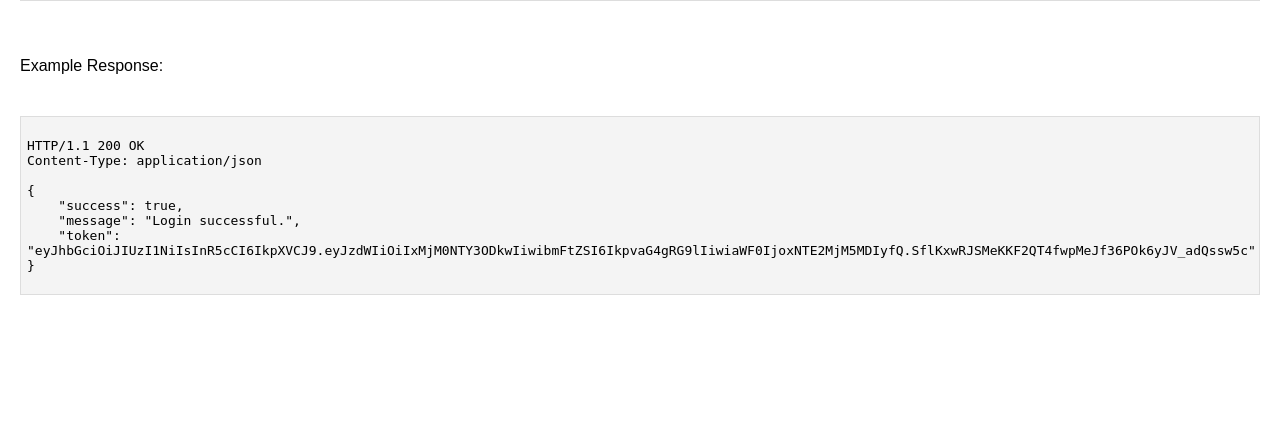
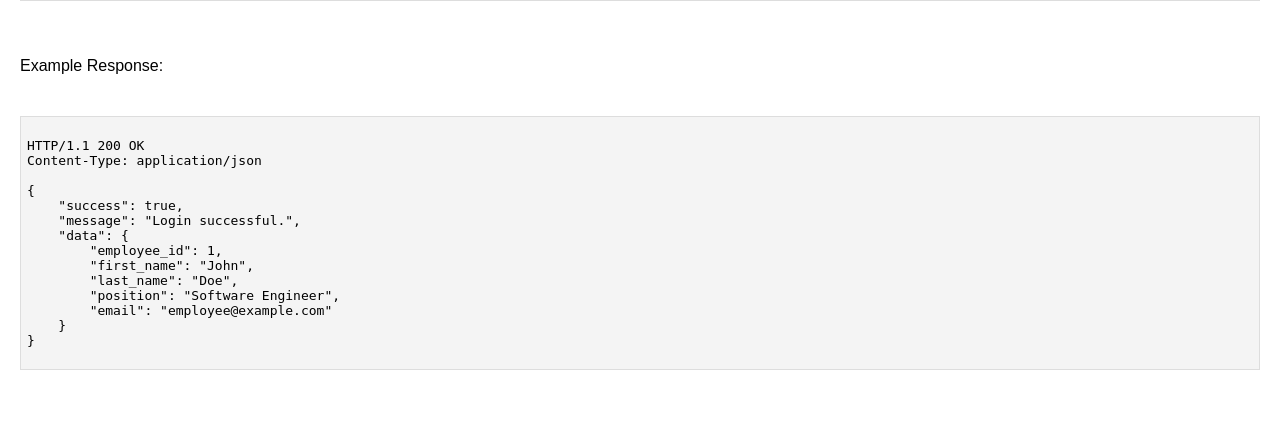
Before and after one commit to ug0624/delovni_cas, a PHP site: page /employees.php in a window 1280 px wide. Shown: the part 1723-2153 px from the top of the page. Before the commit the page ends 2018 px from the top, so only its background shows below. Run offline with PHP 8.4, Linux system fonts and the light colour scheme; the visitor is signed in with stand-in values (Sample User, id 1).

Commit message:
Final backend

```diff
--- a/employees.php
+++ b/employees.php
@@ -113,7 +113,13 @@ Content-Type: application/json
 {
     "success": true,
     "message": "Login successful.",
-    "token": "eyJhbGciOiJIUzI1NiIsInR5cCI6IkpXVCJ9.eyJzdWIiOiIxMjM0NTY3ODkwIiwibmFtZSI6IkpvaG4gRG9lIiwiaWF0IjoxNTE2MjM5MDIyfQ.SflKxwRJSMeKKF2QT4fwpMeJf36POk6yJV_adQssw5c"
+    "data": {
+        "employee_id": 1,
+        "first_name": "John",
+        "last_name": "Doe",
+        "position": "Software Engineer",
+        "email": "employee@example.com"
+    }
 }
         </code>
     </pre>
```
